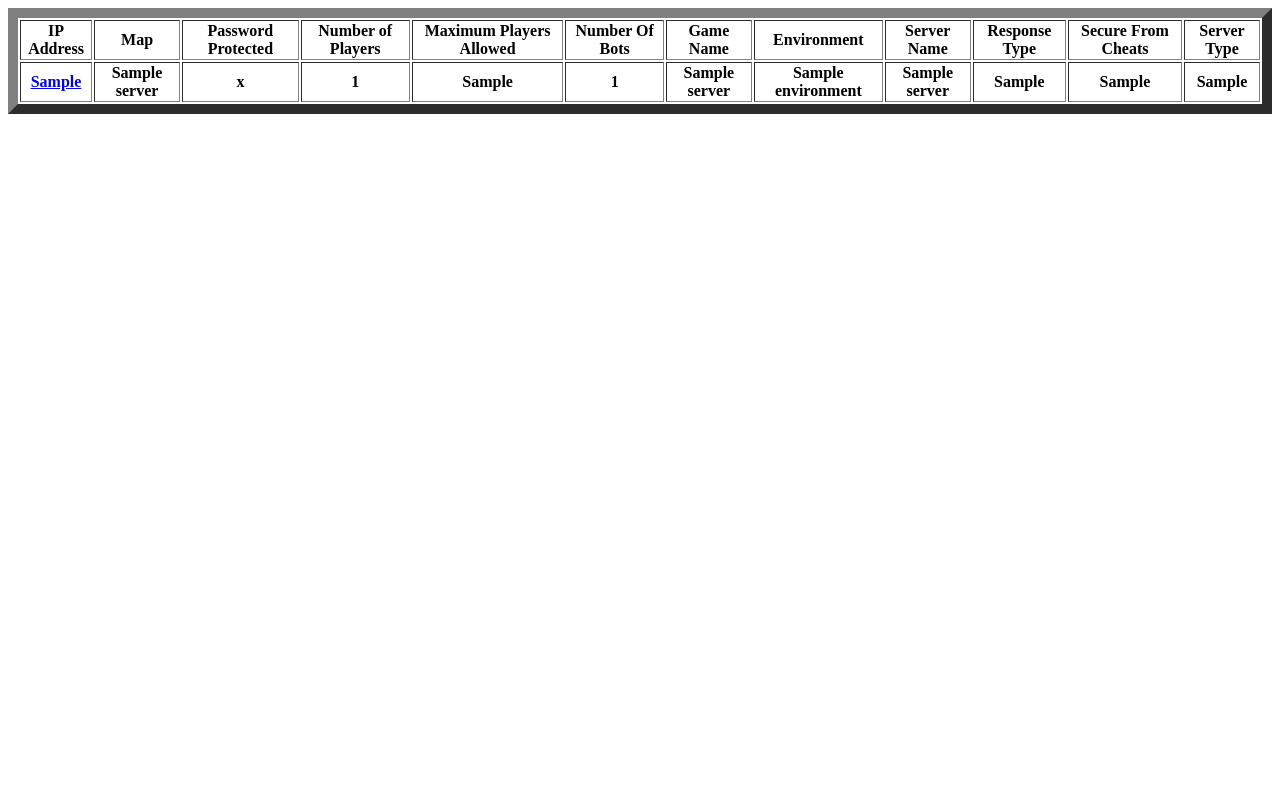
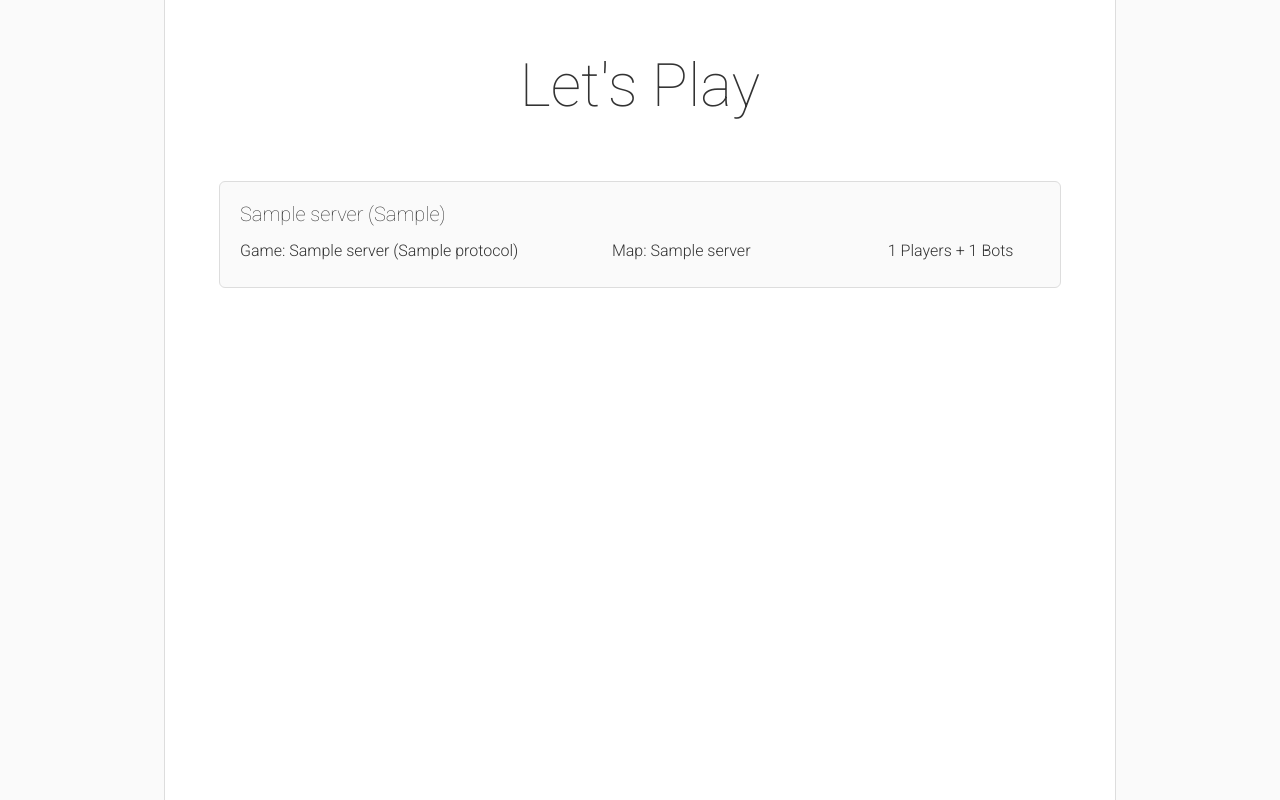
Before and after one commit to anshulshah96/Lets-Play, a Django app: template serverlist/templates/serverlist/index.html in a window 1280 px wide. Run offline with Django 3.2, Linux system fonts and the light colour scheme; the template is opened without the code that fills it: most values are stand-ins (such as "Sample title", 1, 10 or a date in 2020); lists and menus that the app fills with data are empty; parts of the project's set-up code (start-up, migrations or seed data) failed here and were passed over.

Commit message:
Improved Homepage UI and fixed bugs(missing protocol and bots in DB)

```diff
--- a/LPapp/settings.py
+++ b/LPapp/settings.py
@@ -22,9 +22,9 @@ BASE_DIR = os.path.dirname(os.path.dirname(__file__))
 SECRET_KEY = 'mc+w(=%disq6)#q5)6u2$y9l8ouyn5+$l7x)7v@gs8i3zh9%7#'
 
 # SECURITY WARNING: don't run with debug turned on in production!
-DEBUG = False
+DEBUG = True
 TEMPLATE_DEBUG = False
-ALLOWED_HOSTS = ['localhost', '127.0.0.1', '172.25.12.120']
+ALLOWED_HOSTS = []
 
 
 # Application definition
--- a/serverlist/apps.py
+++ b/serverlist/apps.py
@@ -36,7 +36,9 @@ class MyAppConfig(AppConfig):
 				    for info_elements in server_list:
 						new_server = Server(ip = info_elements['host_ip'],map_name = info_elements['map'],host = info_elements['host_ip'],
 										num_players = info_elements['numplayers'],max_players = info_elements['maxplayers'],
-										server_name = info_elements['name'],game_name = info_elements['game'],folder = info_elements['folder'])
+										server_name = info_elements['name'],game_name = info_elements['game'],folder = info_elements['folder'],
+										protocol = info_elements['protocol'],num_bots = info_elements['bots'],
+										num_humans = info_elements['numplayers'] - info_elements['bots'])
 						new_server.set_server_type(info_elements['server_type'])
 						new_server.set_environment(info_elements['environment'])
 						new_server.set_password_protected(info_elements['password'])
@@ -69,6 +71,7 @@ class MyAppConfig(AppConfig):
 				time.sleep(SLEEP_TIME)
 		try:
 			thread.start_new_thread(continuous_scan,())
+			pass
 		except Exception, e:
 			logging.exception(str(e))
 			sys.exit(0)
--- a/serverlist/lib.py
+++ b/serverlist/lib.py
@@ -99,10 +99,11 @@ class SourceQuery(object):
             return challenge
 
     def player(self):
-        challenge = self.connect(True)
+
 
         # now obtain the actual player info
         try:
+            challenge = self.connect(True)
             packet = SourceQueryPacket()
             packet.putLong(WHOLE)
             packet.putByte(A2S_PLAYER)
--- a/serverlist/models.py
+++ b/serverlist/models.py
@@ -15,6 +15,7 @@ class Server(models.Model):
 	host = models.CharField(max_length=200)			#Ex. 172.25.12.131:27015
 	num_players = models.IntegerField(default=0)
 	max_players = models.IntegerField(default=0)
+	num_humans = models.IntegerField(default=0)
 	num_bots = models.IntegerField(default=0)
 	folder = models.CharField(max_length=200)
 	environment = models.CharField(max_length=200,default = "Windows")		# w-Windows,l-Linux,m/o-Mac
@@ -22,7 +23,7 @@ class Server(models.Model):
 	vac_secured = models.NullBooleanField(default=False)		#0 for unsecured, 1 for secured
 	folder = models.CharField(max_length=200,default="None")
 	server_type = models.CharField(max_length=200,default="None")
-	protocol = models.CharField(max_length=200,default="None")
+	protocol = models.IntegerField(default=0)
 	response_header = models.CharField(max_length=200,default="None")
 	mod = models.BooleanField(default=False)
 	def __str__(self):
--- a/serverlist/templates/serverlist/index.html
+++ b/serverlist/templates/serverlist/index.html
@@ -1,38 +1,126 @@
-{% if latest_server_list %}
-	<div id ="table">
-		<table border=10>
-			<tr>
-				<th>IP Address</th>
-				<th>Map</th>
-				<th>Password Protected</th>
-				<th>Number of Players</th>
-				<th>Maximum Players Allowed</th>
-				<th>Number Of Bots</th>
-				<th>Game Name</th>
-				<th>Environment</th>
-				<th>Server Name</th>
-				<th>Response Type</th>
-				<th>Secure From Cheats</th>
-				<th>Server Type</th>
-			</tr>
+<html>
+<head>
+	<title> Let's Play</title>
+	<link href='https://fonts.googleapis.com/css?family=Roboto:400,100,100italic,300,300italic,400italic' rel='stylesheet' type='text/css'>
+	<style>
+		body{
+			height: 100%;
+			background-color: #fafafa;
+			font-family: 'Roboto', sans-serif;
+			padding: 0;
+			margin: 0;
+			color: #333;
+		}
+		.main{
+			width: 950px;
+			padding: 0;
+			background-color: #fff;
+			margin: 0 auto;
+			border-left:  1px solid #ddd;
+			border-right:  1px solid #ddd;
+			min-height: 100%;
+		}
+		.banner{
+			text-align: center;
+			font-size: 60px;
+			font-weight: 100;
+			padding-top: 50px;
+			padding-bottom: 40px;
+		}
+		.content{
+			width: 900px;
+			margin: 0 auto;
+		}
+		.playerslink{
+			text-decoration: none;
+			color: black;
+		}
+		.entry.Yes{
+			background-color: #fff3f3;
+		}
+		.entry{
+			color: #333;
+			font-family: 'Roboto',sans-serif;
+			font-weight: 300;
+			width: 800px;
+			height: 65px;
+			background-color: #fafafa;
+			border-radius: 6px;
+			border:  1px solid #ddd;
+			margin: 20px auto;
+			padding: 20px;
+			font-size: 16px;
+		}
+		.specrow{
+			padding: 5px 0;
+			width: 100%;
+		}
+		.spec{
+			display: inline-block;
+			overflow: hidden;
+			white-space: nowrap;
+		}
+		.game{
+			width: 46%;
+		}
+		.map{
+			width: 34%;
+		}
+		.players{
+			width: 18%;
+		}
+		.ip{
+			margin-bottom: 10px;
+			font-size: 20px;
+			font-weight: 200;
+		}
+		.pass{
+			font-size: 12px;
+			color: #ee4433;
+		}
+		.footer{
+			height: 20px;
+		}
+	</style>
+</head>
+<body>
+<div class="main">
+	<div class="banner">
+		Let's Play
+	</div>
+	<div class="middle">
+		<div class="content">
+			{% if latest_server_list %}
 			{% for server in latest_server_list %}
-			<tr>
-				<th><a href="{{ server.link }}/">{{ server.ip }}</th>
-				<th>{{ server.map_name }}</th>
-				<th>{{ server.password_protected }}</th>
-				<th>{{ server.num_players }}</th>
-				<th>{{ server.max_players }}</th>
-				<th>{{ server.num_bots }}</th>
-				<th>{{ server.game_name }}</th>
-				<th>{{ server.environment }}</th>
-				<th>{{ server.server_name }}</th>
-				<th>{{ server.response_header }}</th>
-				<th>{{ server.vac_secured }}</th>
-				<th>{{ server.server_type }}</th>
-			</tr>
+			<a class="playerslink" href="{{ server.link }}/">
+				<div class="entry {{ server.password_protected }}">
+ 					<div class="ip">
+						{{ server.server_name }} ({{ server.ip }})
+					</div>
+					<div class="specrow">
+						<div class="spec game">
+							Game: {{ server.game_name }} ({{ server.protocol }})
+						</div>
+						<div class="spec map">
+							Map: {{ server.map_name }}
+						</div>
+						<div class="spec players">
+							{{ server.num_humans }} Players + {{ server.num_bots }} Bots
+						</div>
+					</div>
+				</div>
+			</a>
 			{% endfor %}
-	    </table>
-    </div>
-{% else %}
-    <p>No servers are available.</p>
-{% endif %}
+			{% else %}
+			<div class="entry {{ server.password_protected }}">
+				<div class="ip">
+					No servers could be found.
+				</div>{% endif %}
+			</div>
+		</div>
+		<div class="footer">
+		</div>
+	</div>
+</div>
+</body>
+</html>
```
Also changed, not shown: 1 other file.
